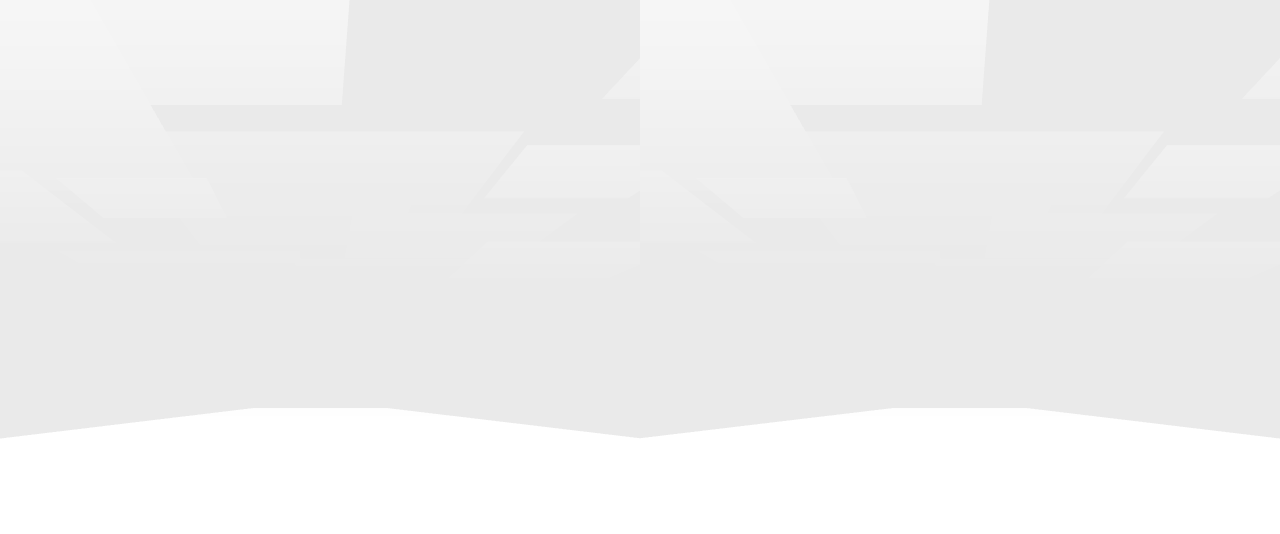
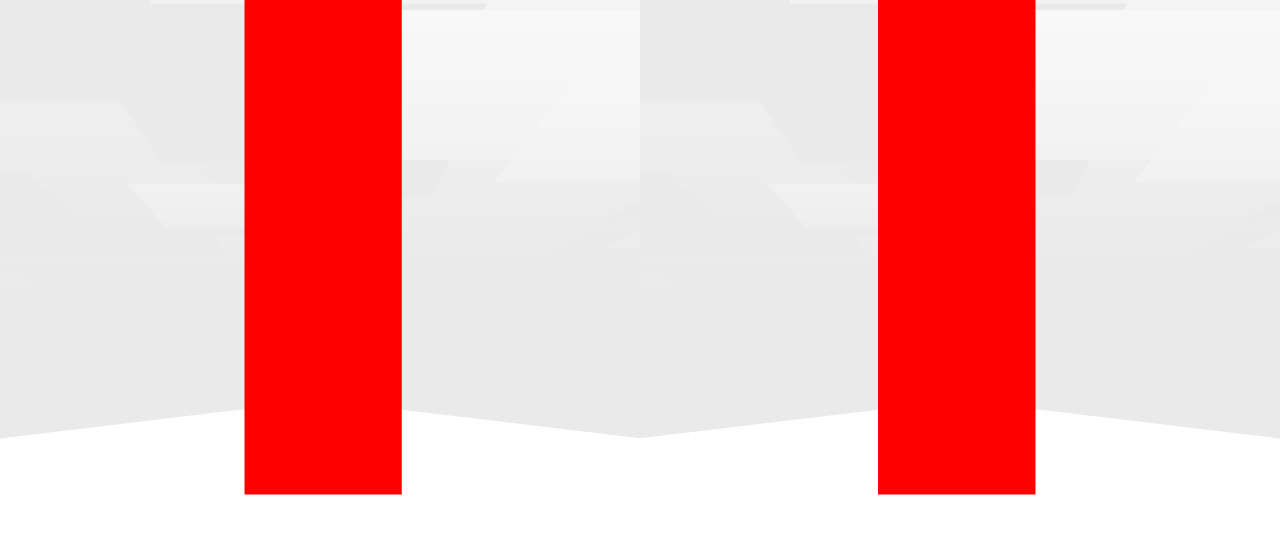
Before and after one commit to GDG-SSU/Cardboard-rush, a plain HTML site: page index.html in a window 1280 px wide. Drawn offline with Linux system fonts and the light colour scheme; animation ran at ten frames a second.

Commit message:
카메라 보는 방향으로 진

```diff
--- a/index.html
+++ b/index.html
@@ -51,6 +51,7 @@
   		//초기화 : Camera
   		camera = new THREE.PerspectiveCamera(60, window.innerWidth/window.innerHeight, 1, 5000);
   		camera.position.set(0, 6, 0);
+      camera.rotation.y = Math.PI;
   		scene.add(camera);
 
   		//초기화 : Streo Effect
@@ -126,8 +127,8 @@
   		//resize();
 
   		//camera.position.y += 0.5;
-  		//camera.position.x += 0.5;
-  		camera.position.z += 0.5;
+  		camera.position.x -= Math.sin(camera.rotation.y);
+  		camera.position.z -= Math.cos(camera.rotation.y);
 
   		camera.updateProjectionMatrix();
 
```
